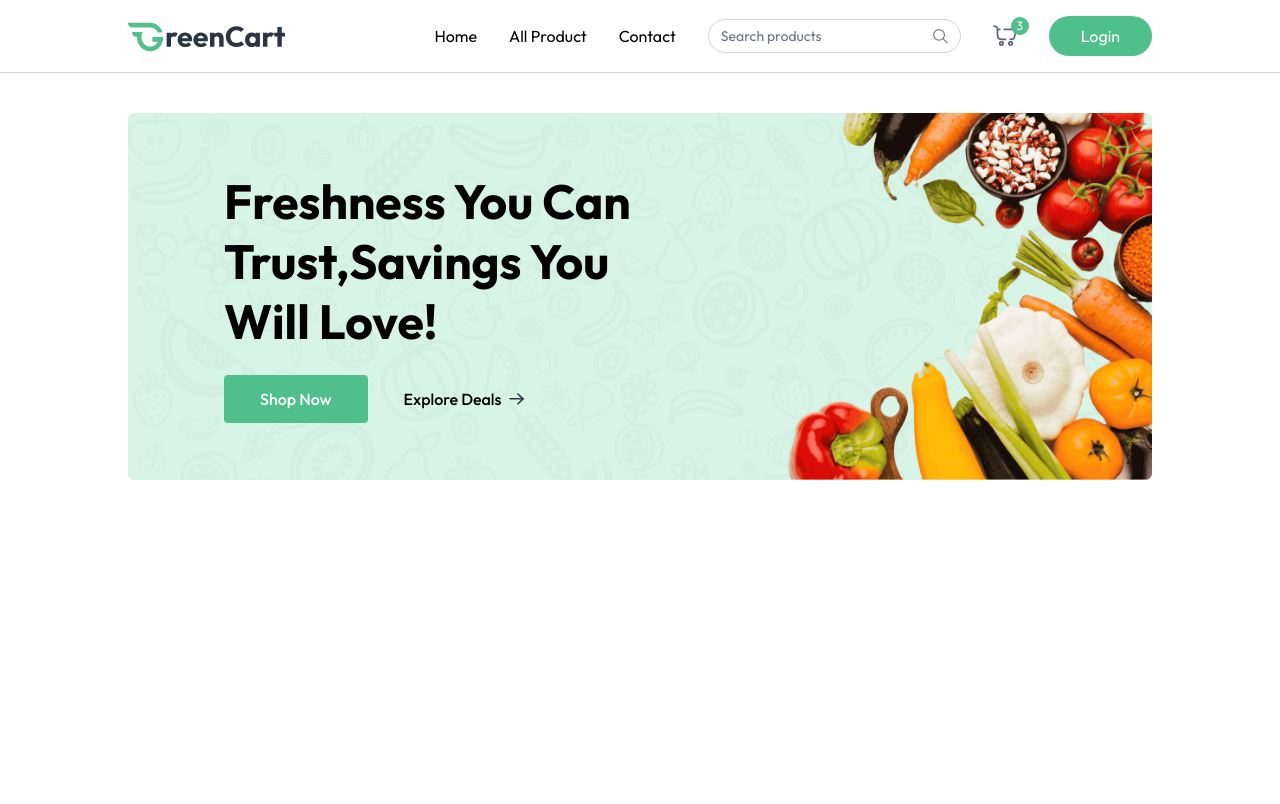
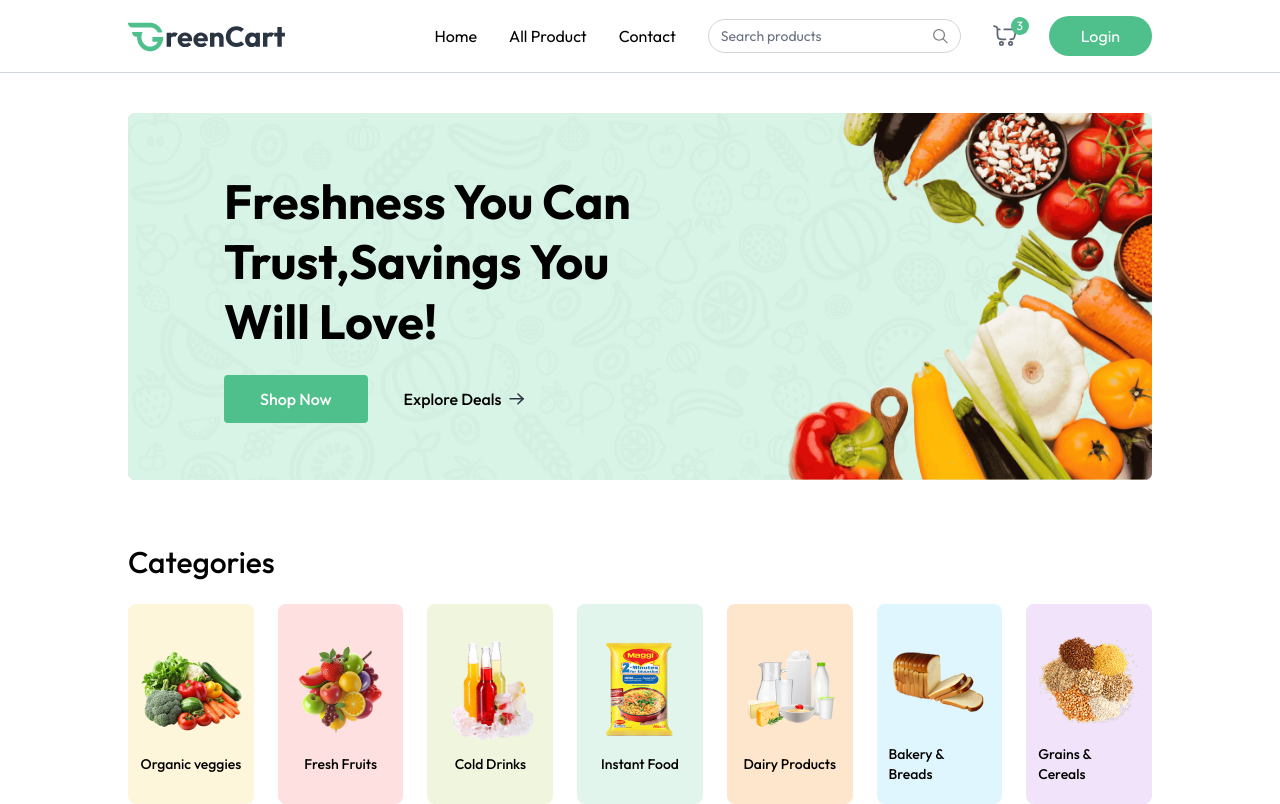
Before and after one commit to arju707/GroceryDeliveryWebsite, a React (Vite) app in the folder Client/: page / in a window 1280 px wide. Built offline with nearby package versions, Linux system fonts and the light colour scheme.

Commit message:
categories of product

```diff
--- /dev/null
+++ b/Client/src/components/Categories.jsx
@@ -0,0 +1,38 @@
+import React from 'react'
+import {  categories } from '../assets/assets'
+import { useAppContext } from '../context/AppContext'
+
+const Categories = () => {
+
+const {navigate} = useAppContext()
+
+  return (
+    <div className='mt-16'>
+        <p className='text-2xl md:text-3xl font-medium'>Categories</p>
+        <div className='grid grid-cols-2 sm:grid-cols-3 md:grid-cols-5 lg:grid-cols-6 xl:grid-cols-7 mt-6 gap-6'>
+
+            {categories.map((category,index)=>(
+
+                 <div key={index} className='group cursor-pointer py-5 px-3 gap-2 rounded-lg flex flex-col justify-center items-center'
+                 style={{backgroundColor: category.bgColor}}
+                 onClick={()=>{
+                    navigate(`/products/${category.path.toLowerCase()}`)
+                    scrollTo(0,0 )
+
+                 }}>
+
+                <img src={category.image} alt={category.text} className='group-hover:scale-108 transition max-w-28'/>
+
+                <p className='text-sm font-medium'>{category.text}</p>
+            </div>
+
+            ))}
+
+
+
+        </div>
+    </div>
+  )
+}
+
+export default Categories
--- a/Client/src/pages/Home.jsx
+++ b/Client/src/pages/Home.jsx
@@ -1,10 +1,12 @@
 import React from 'react'
 import MainBanner from '../components/MainBanner'
+import Categories from '../components/Categories'
 
 function Home() {
   return (
     <div className='mt-10'>
         <MainBanner/>
+        <Categories/>
     </div>
   )
 }
```
